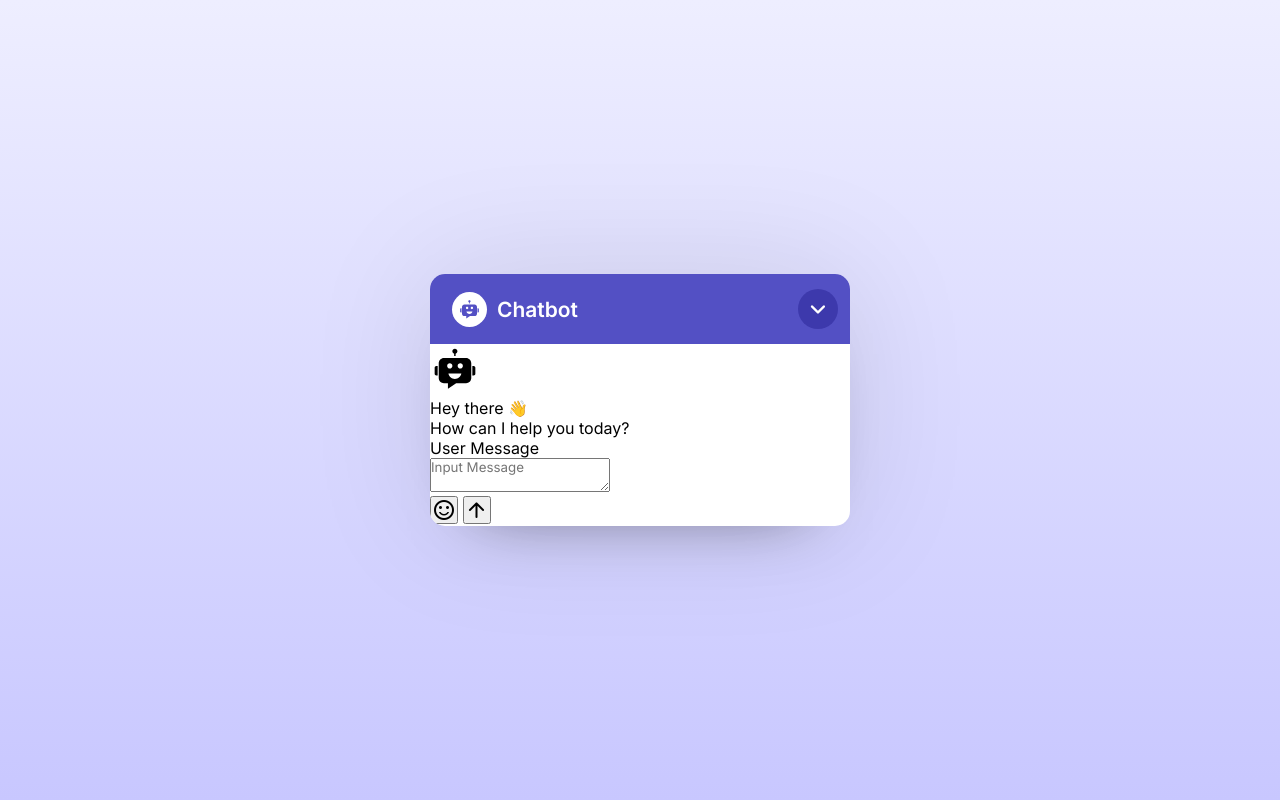
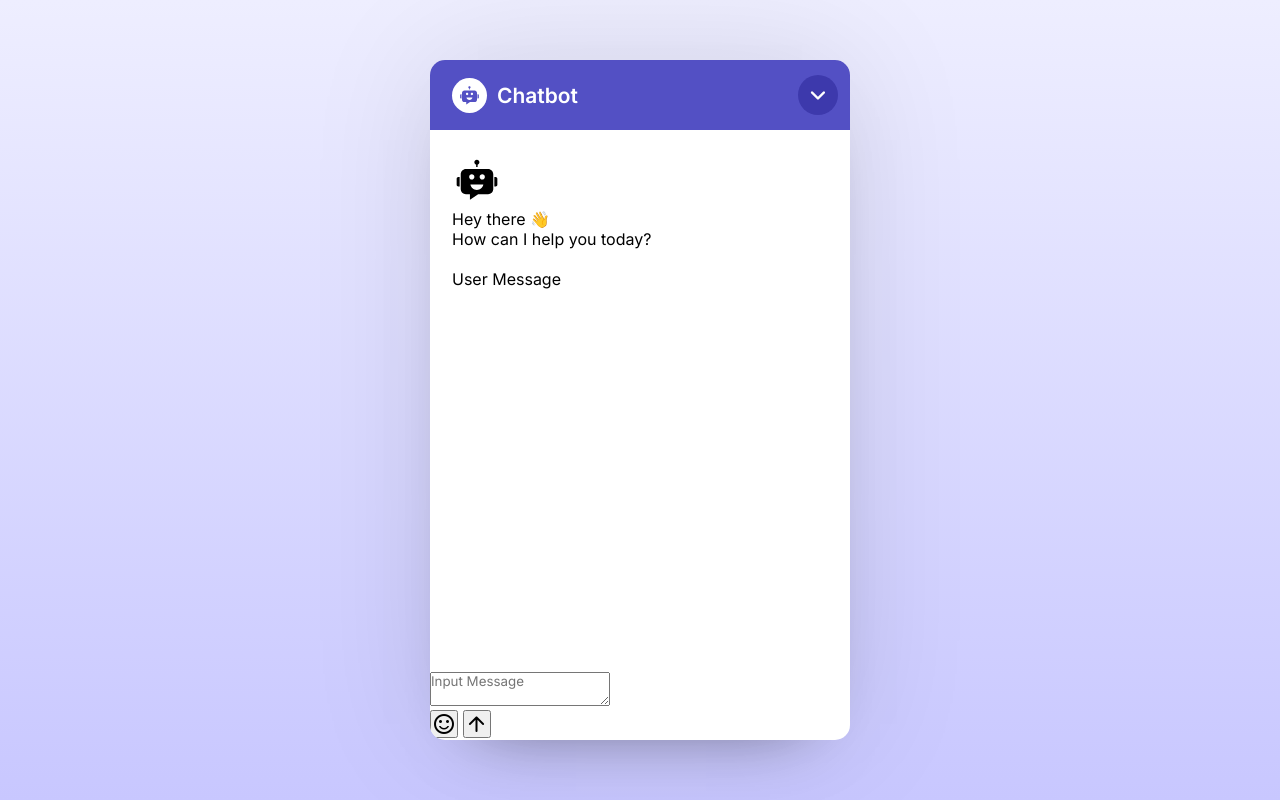
Before and after one commit to Scott-Zeta/chatbot_assistant, a Flask app: page / in a window 1280 px wide. Run offline with Flask 3, Linux system fonts and the light colour scheme.

Commit message:
feat: add styles for chat body layout and scrolling behavior

```diff
--- a/static/css/style.css
+++ b/static/css/style.css
@@ -72,3 +72,13 @@ body {
 .chat-header #close-chatbot:hover {
   background: #2f2b8c;
 }
+
+.chat-body {
+  padding: 25px 22px;
+  display: flex;
+  gap: 20px;
+  height: 460px;
+  margin-bottom: 82px;
+  overflow-y: auto;
+  flex-direction: column;
+}
```
